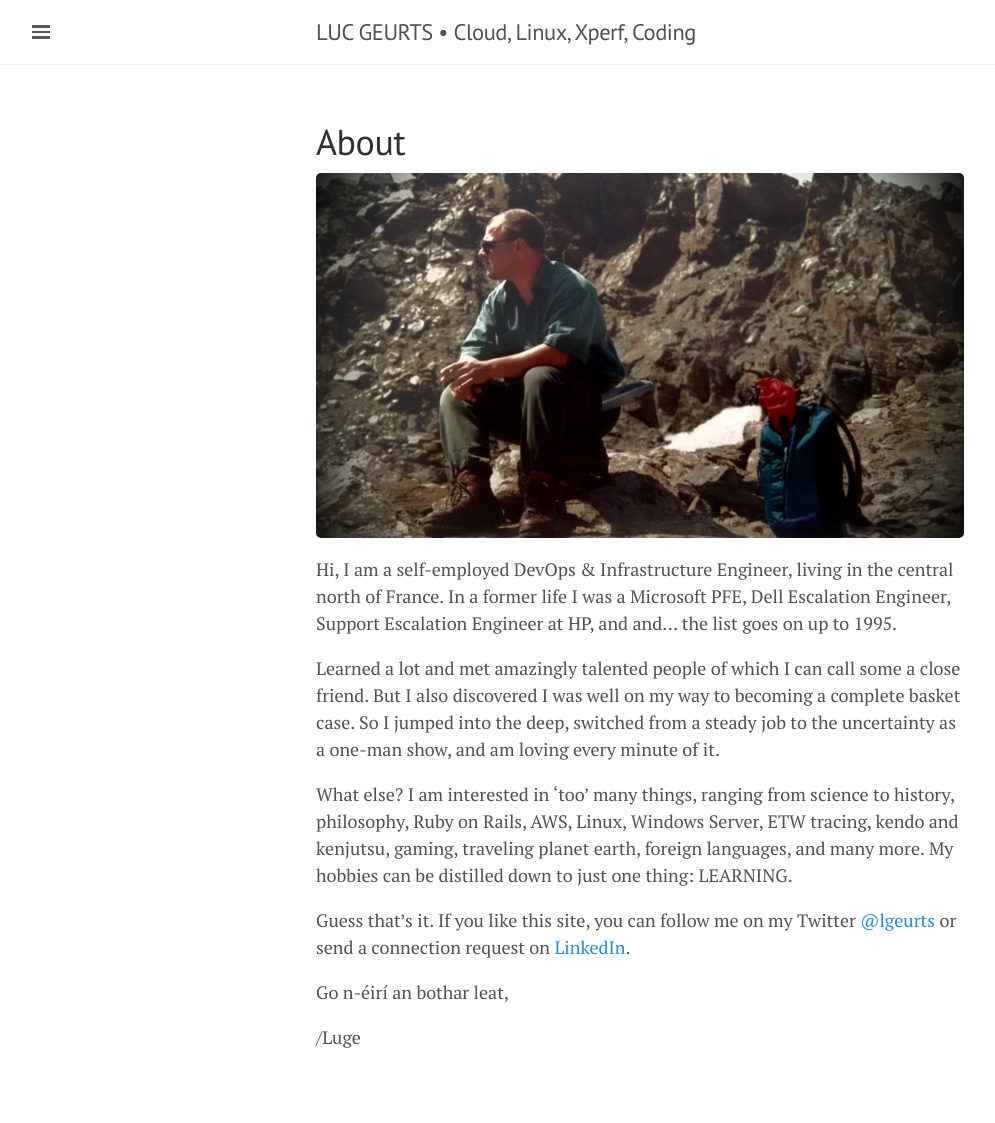
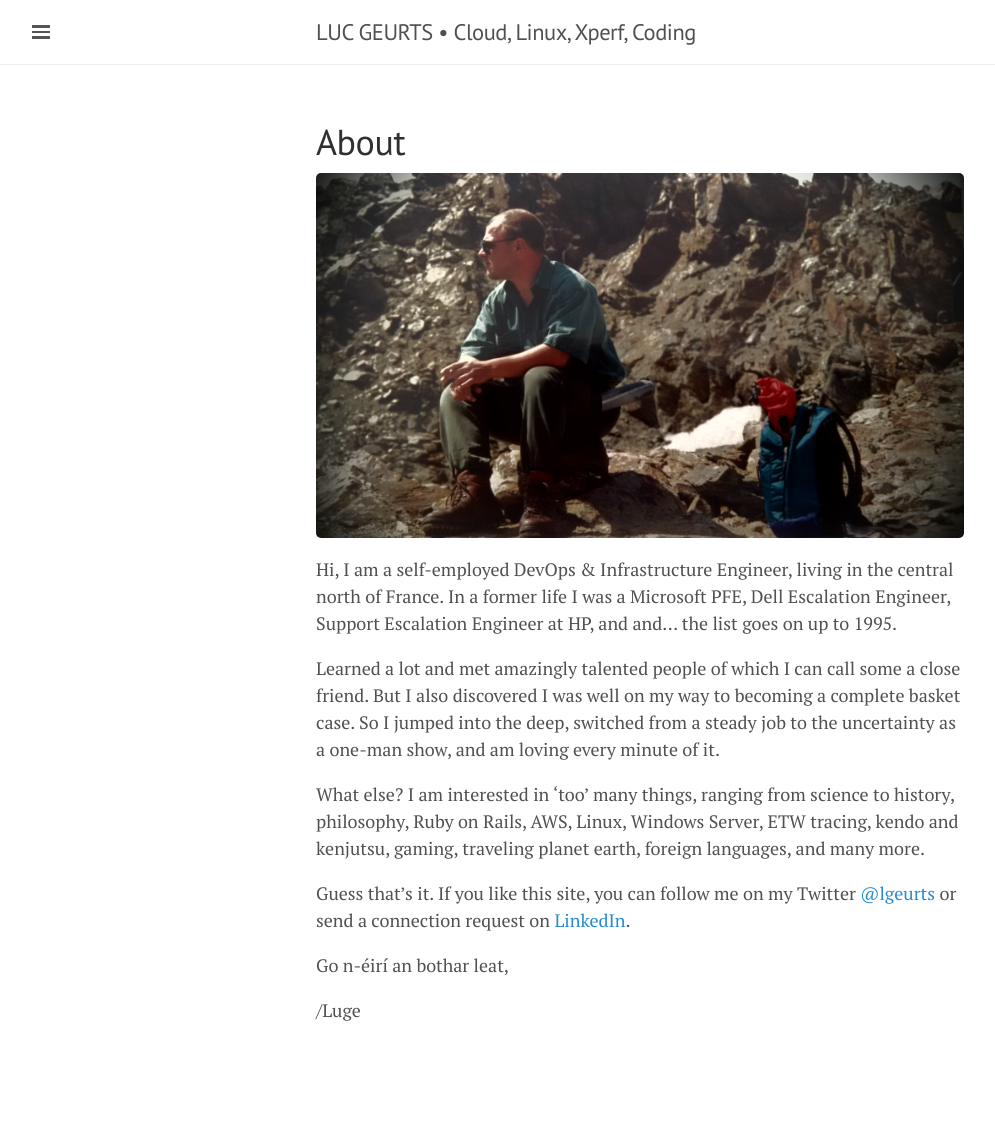
Before and after one commit to lgeurts/lgeurts.github.io, a Jekyll site: the page built from about.md, in a window 1280 px wide. Shown: the whole page, without its empty margins (0-995 px from the left). Built offline with Jekyll 4.4.1, drawn with Linux system fonts in a browser that asks for light colours; nearby versions of some CDN libraries; after the commit the page ends 1096 px from its top, so only the background shows below that.

Commit message:
Update about.md

```diff
--- a/about.md
+++ b/about.md
@@ -10,7 +10,7 @@
 
 Learned a lot and met amazingly talented people  of which I can call some a close friend. But I also discovered I was well on my way to becoming a complete basket case. So I jumped into the deep, switched from  a steady job to the uncertainty as a one-man show, and am loving every minute of it.
 
-What else? I am interested in 'too' many things, ranging from science to history, philosophy, Ruby on Rails, AWS, Linux, Windows Server, ETW tracing, kendo and kenjutsu, gaming, traveling planet earth, foreign languages, and many more. My hobbies can be distilled down to just one thing: LEARNING.
+What else? I am interested in 'too' many things, ranging from science to history, philosophy, Ruby on Rails, AWS, Linux, Windows Server, ETW tracing, kendo and kenjutsu, gaming, traveling planet earth, foreign languages, and many more.
 
 Guess that's it. If you like this site, you can follow me on my Twitter [@lgeurts](https://twitter.com/lgeurts) or send a connection request on [LinkedIn](https://www.linkedin.com/in/lucgeurts).
 
```
